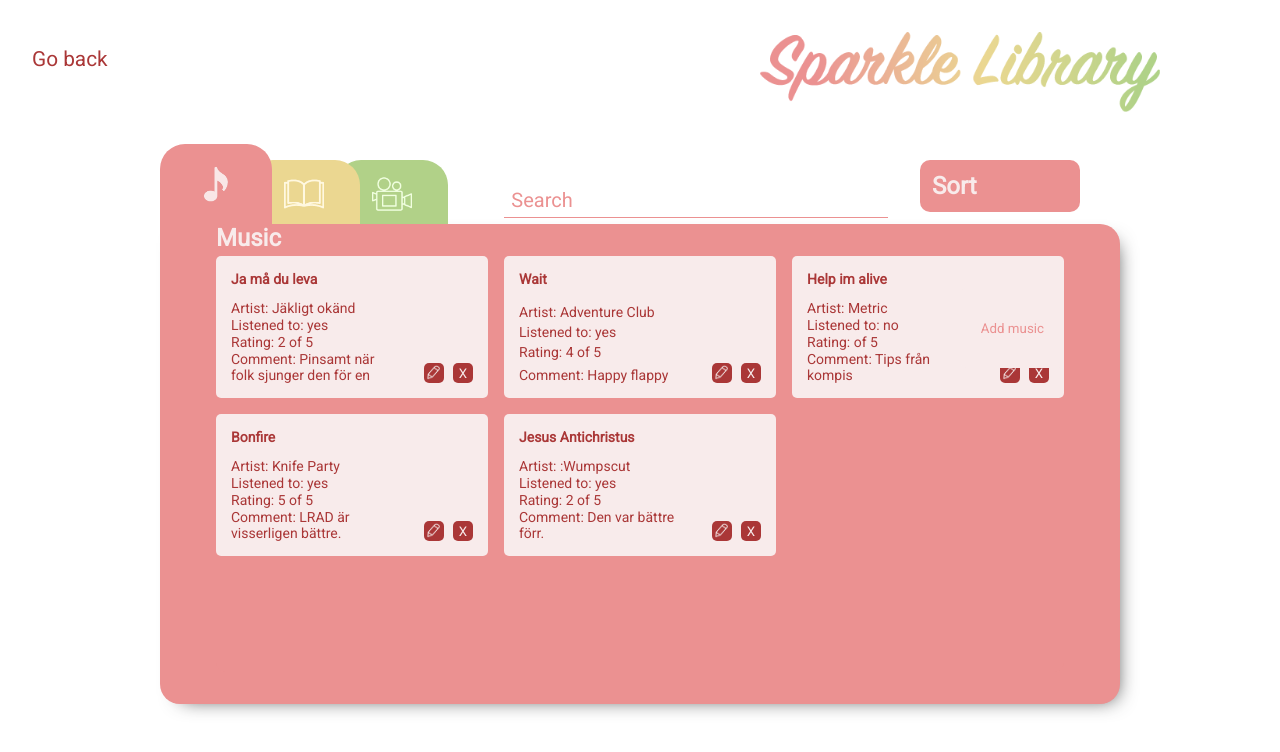
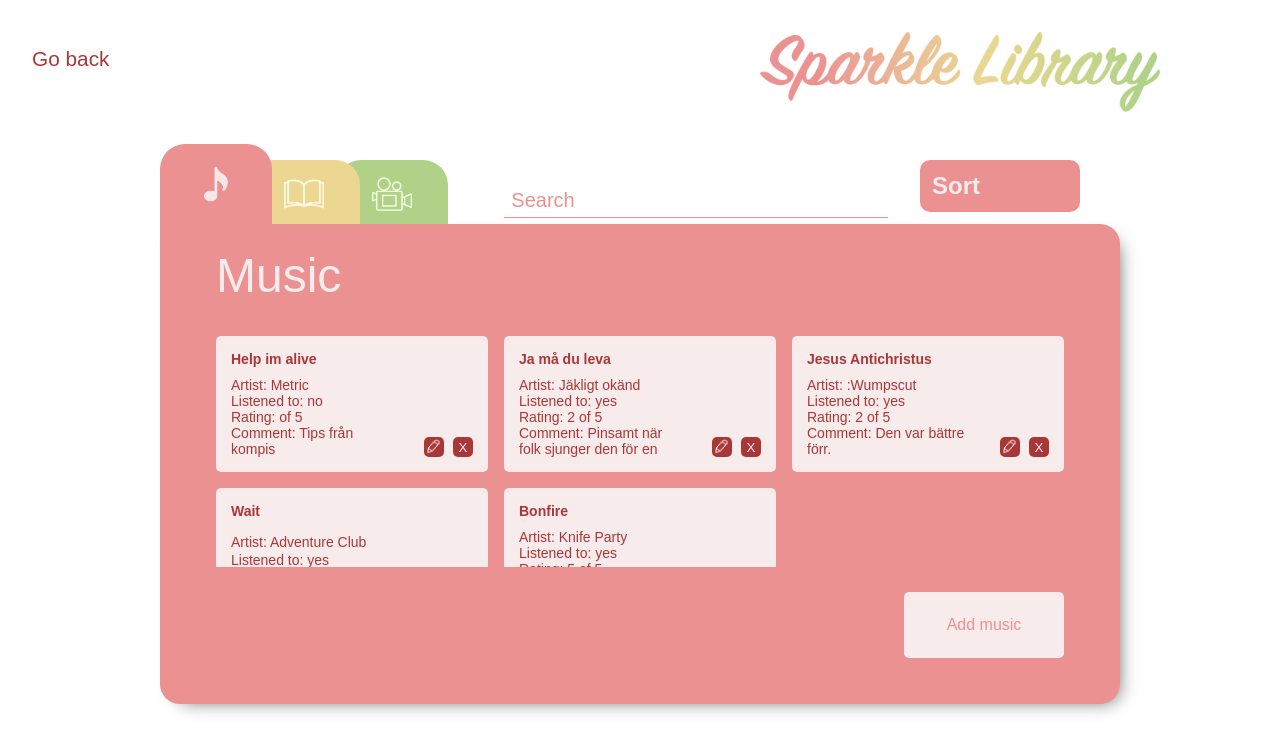
Before and after one commit to neda-jahadi/Sparkles, a React (Create React App) app: page / in a window 1280 px wide. Both pictures are taken after a click on the button "Music". Shown: the top 752 px of the page. Built offline with nearby package versions, Linux system fonts and the light colour scheme.

Commit message:
fixade sortering delar utom Creator och fixade desktop utseenade som hade blivit förstörd efter merging

```diff
--- a/src/components/ListComponent.jsx
+++ b/src/components/ListComponent.jsx
@@ -78,6 +78,24 @@ const ListComponent = ({formScreen,startCard}) =>{
             else return 0;
         })
         search = sorterade;
+    } else if (sorteringNyckel === 'usedBefore') {
+        let sorterade = search.sort((a,b)=>{
+            if (a.usedBefore.toLowerCase() > b.usedBefore.toLowerCase()) return -1;
+            else if (a.usedBefore.toLowerCase() < b.usedBefore.toLowerCase()) return 1;
+            else return 0;
+        })
+        search = sorterade;
+    }else if (sorteringNyckel === 'creator') {
+        let sorterade = search.sort((a,b)=>{
+            if (a.creator.toLowerCase() > b.creator.toLowerCase()) return -1;
+            else if (a.creator.toLowerCase() < b.creator.toLowerCase()) return 1;
+            else return 0;
+        })
+        search = sorterade;
+    }else {
+
+        let sorterade = search.sort((a,b)=> Number(a.rating) - Number(b.rating));
+        search = sorterade;
     }
 
 
@@ -111,17 +129,17 @@ const ListComponent = ({formScreen,startCard}) =>{
 
             <main className={`text-${colorClass} background-${colorClass}`}>
 
-                <h1>
+                <h2>
                    {h2}
-                </h1>
+                </h2>
                 <div className='listcomponent-menu'>
                     <div className={`sort background-${colorClass}`}>
                         <h2 className={`drop-div text-${colorClass} `}>Sort</h2>
                         <div className={`dropdown-content text-${colorClass} background-${colorClass}`}>
-                            <div className={`sortItem-${colorClass}`} onClick={()=>setSorteringNyckel('title')}>{titleText}</div>
-                            <div className={`sortItem-${colorClass}`} onClick={()=>()=>setSorteringNyckel('creator')}>{creatorText}</div>
-                            <div className={`sortItem-${colorClass}`} onClick={()=>()=>setSorteringNyckel('rating')}>Rating</div>
-                            <div className={`sortItem-${colorClass}`} onClick={()=>()=>setSorteringNyckel('usedBefore')}>{usedBeforeText}</div>
+                            <div className={`sortItem-${colorClass}`} onClick={()=>{setSorteringNyckel('title'); console.log('sortering is:',sorteringNyckel); }}>{titleText}</div>
+                            <div className={`sortItem-${colorClass}`} onClick={()=>{setSorteringNyckel('creator'); console.log('sortering is:',sorteringNyckel); }}>{creatorText}</div>
+                            <div className={`sortItem-${colorClass}`} onClick={()=>{setSorteringNyckel('rating'); console.log('sortering is:',sorteringNyckel);}}>Rating</div>
+                            <div className={`sortItem-${colorClass}`} onClick={()=>{setSorteringNyckel('usedBefore'); console.log('sortering is:',sorteringNyckel); }}>{usedBeforeText}</div>
                         </div>
 
                     </div>
--- a/src/components/listcomponent.css
+++ b/src/components/listcomponent.css
@@ -1,4 +1,6 @@
-
+* {
+    font-family: 'Robboto', sans-serif;
+}
  main {
     border-radius: 9px;
     height: 90vh;
@@ -8,12 +10,18 @@
 
 
 }
+main > .add-button {
+    text-align: center;
 
+ }
 
 .add-button > button {
     padding: 1.5em;
     border-radius: 5px;
     border: none;
+    width: 10rem;
+    font-size: 1rem;
+
 }
 
 
@@ -93,6 +101,8 @@
     display: none;
 }
 
+
+/* mobile *//* mobile *//* mobile *//* mobile *//* mobile */
 @media screen and (max-width:700px) {
 
      .scrollable {
@@ -111,14 +121,18 @@
     .main > div {
         margin-bottom: 1em;
     }
-    main > h1 {
+    main > h2 {
         text-align: center;
+        font-size: 2rem;
+        font-weight: lighter;
     }
     .main {
         height: 90%;
     }
 
 }
+
+/* Desktop *//* Desktop *//* Desktop *//* Desktop *//* Desktop */
 @media screen and (min-width: 701px){
     .listcomponent-largelogo:hover{
         cursor: pointer;
@@ -133,15 +147,15 @@
         grid-template-columns:1fr 1fr 1fr;
         grid-template-rows: 1fr 1fr;
         grid-gap:1em;
-        height: 300px;
-        /* border: 2px solid red; */
+         height: 90%;
+
 
     }
 
-    .add-button{
+    /* .add-button{
         display:flex;
        justify-content:flex-end;
-    }
+    } */
 /* DETTA PILLAR VI MED*/
 
     .listcomponent-menu input {
@@ -216,14 +230,24 @@
 
      main {
         display: grid;
-        grid-template-rows: 2em 2rem 5em;
+        grid-template-rows: 7em 1fr 5em  ;
         height: 100%;
-        /* border: 2px solid blue; */
+
     }
 
-     main > h1 {
+     main > h2 {
         text-align: left;
+        margin-top: 0.5em;
+        font-size: 3rem;
+        font-weight: lighter;
+
     }
+    main > .add-button {
+       text-align: right;
+
+    }
+
+
 
 }
 @media screen and (max-width: 870px){
```
